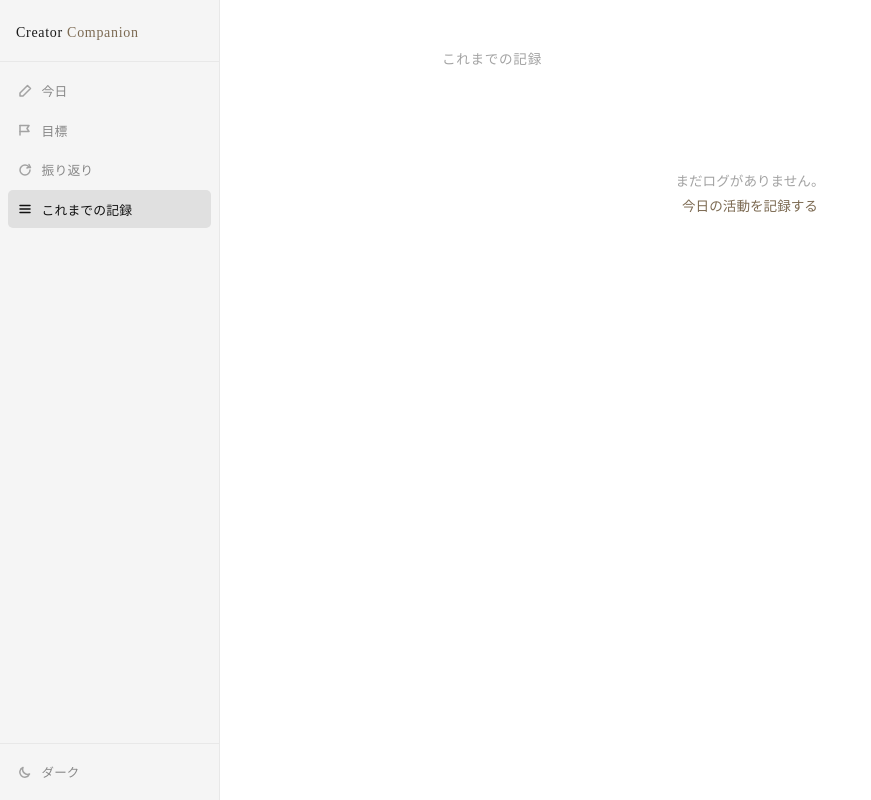
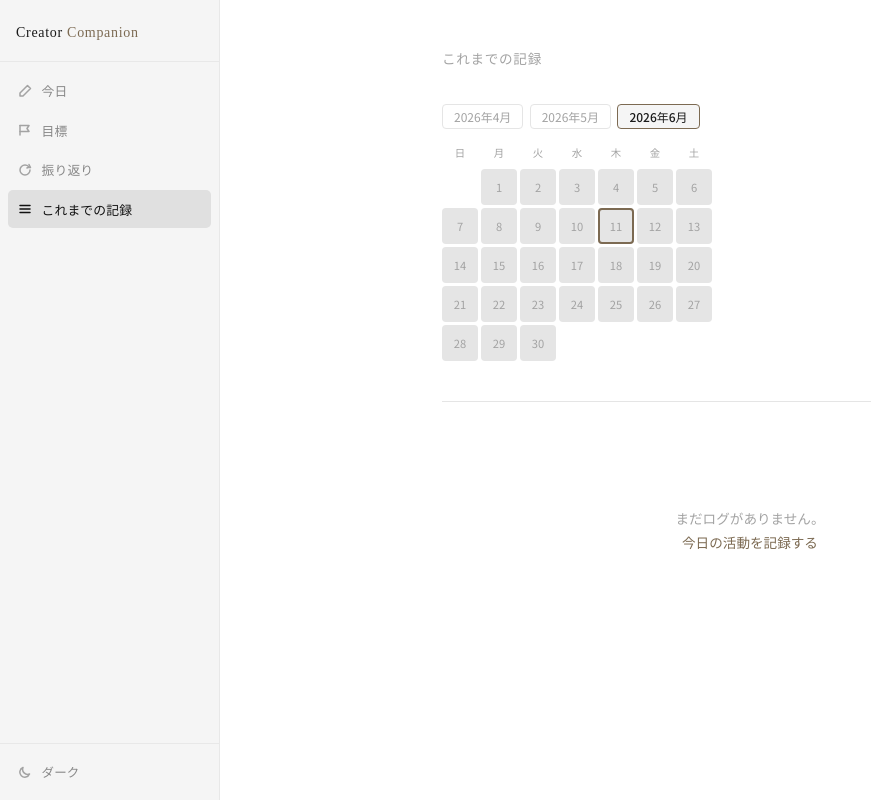
Before and after one commit to Pillow-Hiro/Gleate, a Flask app: page /logs in a window 1280 px wide. Shown: the whole page, without its empty margins (0-871 px from the left). Run offline with Flask 3, Linux system fonts and the light colour scheme.

Commit message:
カレンダー

```diff
--- a/creator-companion/templates/logs.html
+++ b/creator-companion/templates/logs.html
@@ -43,12 +43,72 @@
     transition: color 0.15s, border-color 0.15s;
   }
   .delete-btn:hover { color: #c0392b; border-color: #c0392b; }
+
+  /* ── Calendar ── */
+  .calendar-section { margin-bottom: 2.5rem; }
+  .calendar-tabs {
+    display: flex;
+    gap: 0.4rem;
+    margin-bottom: 0.9rem;
+  }
+  .calendar-tab {
+    font-size: 0.75rem;
+    color: var(--ink-faint);
+    background: none;
+    border: 1px solid var(--border);
+    border-radius: 4px;
+    padding: 3px 11px;
+    cursor: pointer;
+    font-family: 'Noto Sans JP', sans-serif;
+    transition: color 0.15s, border-color 0.15s, background 0.15s;
+  }
+  .calendar-tab:hover { color: var(--ink-soft); border-color: var(--ink-faint); }
+  .calendar-tab.active {
+    color: var(--ink);
+    border-color: var(--accent);
+    background: var(--paper-warm);
+    font-weight: 500;
+  }
+  .calendar-grid {
+    display: grid;
+    grid-template-columns: repeat(7, 36px);
+    gap: 3px;
+  }
+  .cal-head {
+    text-align: center;
+    font-size: 0.65rem;
+    color: var(--ink-faint);
+    padding-bottom: 3px;
+    letter-spacing: 0.03em;
+  }
+  .cal-cell {
+    width: 36px; height: 36px;
+    border-radius: 4px;
+    display: flex;
+    align-items: center;
+    justify-content: center;
+    font-size: 0.7rem;
+    box-sizing: border-box;
+    cursor: default;
+  }
+  .cal-void { background: transparent; }
+  .cal-off { background: var(--border); color: var(--ink-faint); }
+  .cal-on  { background: var(--accent); color: var(--paper); font-weight: 500; }
+  .cal-on:hover { opacity: 0.85; cursor: pointer; }
+  .cal-today { outline: 2px solid var(--accent); outline-offset: -2px; }
 </style>
 {% endblock %}
 
 {% block content %}
 <div class="main">
   <div class="page-title">これまでの記録</div>
+
+  <!-- Calendar section -->
+  <div class="calendar-section">
+    <div class="calendar-tabs" id="cal-tabs"></div>
+    <div class="calendar-grid" id="cal-grid"></div>
+  </div>
+  <hr class="divider">
 
   {% if logs %}
     {% for log in logs %}
@@ -102,12 +162,86 @@
 
 {% block scripts %}
 <script>
+  /* ── Delete ── */
   async function deleteLog(date, btn) {
     if (!confirm(`${date} の記録を削除しますか？`)) return;
     const res = await fetch(`/api/logs/${date}`, { method: 'DELETE' });
-    if (res.ok) {
-      btn.closest('.log-card').remove();
+    if (res.ok) { btn.closest('.log-card').remove(); }
+  }
+
+  /* ── Calendar ── */
+  const LOG_DATES = new Set([
+    {% for log in logs %}"{{ log.date }}"{% if not loop.last %},{% endif %}
+    {% endfor %}
+  ]);
+
+  const CAL_HEADS = ['日','月','火','水','木','金','土'];
+  const pad = n => String(n).padStart(2, '0');
+  const toStr = (y, m, d) => `${y}-${pad(m+1)}-${pad(d)}`;
+
+  const todayStr = (function() {
+    const t = new Date();
+    return toStr(t.getFullYear(), t.getMonth(), t.getDate());
+  })();
+
+  function buildMonths() {
+    const t = new Date();
+    const months = [];
+    for (let i = 2; i >= 0; i--) {
+      const d = new Date(t.getFullYear(), t.getMonth() - i, 1);
+      months.push({ year: d.getFullYear(), month: d.getMonth() });
     }
+    return months;
   }
+
+  function renderCal(year, month) {
+    const grid = document.getElementById('cal-grid');
+    const daysInMonth = new Date(year, month + 1, 0).getDate();
+    const startDow = new Date(year, month, 1).getDay();
+
+    let html = CAL_HEADS.map(h => `<div class="cal-head">${h}</div>`).join('');
+
+    const cells = [];
+    for (let i = 0; i < startDow; i++) cells.push(null);
+    for (let d = 1; d <= daysInMonth; d++) cells.push(d);
+    while (cells.length % 7 !== 0) cells.push(null);
+
+    cells.forEach(d => {
+      if (d === null) {
+        html += '<div class="cal-cell cal-void"></div>';
+      } else {
+        const ds = toStr(year, month, d);
+        const on = LOG_DATES.has(ds);
+        const isToday = ds === todayStr;
+        let cls = on ? 'cal-on' : 'cal-off';
+        if (isToday) cls += ' cal-today';
+        const anchor = on ? ` onclick="location.hash='log-${ds}'"` : '';
+        html += `<div class="cal-cell ${cls}" title="${ds}"${anchor}>${d}</div>`;
+      }
+    });
+
+    grid.innerHTML = html;
+  }
+
+  (function initCalendar() {
+    const months = buildMonths();
+    const tabsEl = document.getElementById('cal-tabs');
+    const MONTH_LABELS = ['1月','2月','3月','4月','5月','6月','7月','8月','9月','10月','11月','12月'];
+
+    months.forEach(({ year, month }, i) => {
+      const btn = document.createElement('button');
+      btn.className = 'calendar-tab' + (i === months.length - 1 ? ' active' : '');
+      btn.textContent = `${year}年${MONTH_LABELS[month]}`;
+      btn.addEventListener('click', () => {
+        document.querySelectorAll('.calendar-tab').forEach(t => t.classList.remove('active'));
+        btn.classList.add('active');
+        renderCal(year, month);
+      });
+      tabsEl.appendChild(btn);
+    });
+
+    const { year, month } = months[months.length - 1];
+    renderCal(year, month);
+  })();
 </script>
 {% endblock %}
```
Also changed, not shown: creator-companion/templates/index.html (+3 -6 lines).
